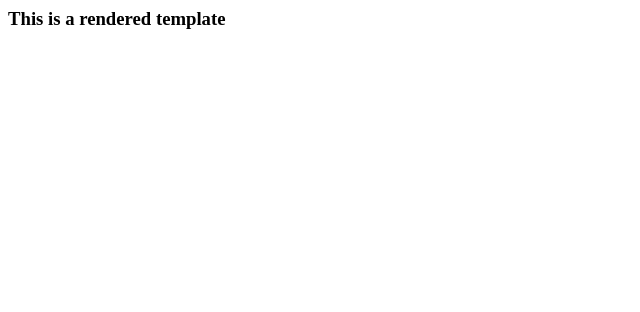
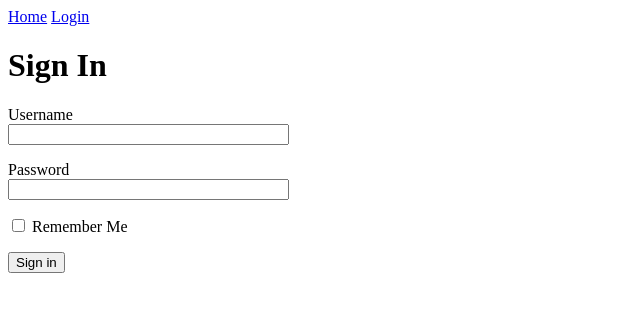
Before and after one commit to tryingtolearn11/322_project, a Flask app: page /login in a window 1280 px wide. Shown: the top 312 px of the page, without its empty margins (0-640 px from the left). Run offline with Flask 2, Linux system fonts and the light colour scheme.

Commit message:
login form & requirements.txt & secret_key

```diff
--- a/app/__init__.py
+++ b/app/__init__.py
@@ -2,4 +2,10 @@ from flask import Flask
 
 app = Flask(__name__)
 
+# TODO: This secret key is temporary
+# It will need its own file in the future
+# that will not get pushed to the repo.
+# FOR NOW, it remains here and just ignore it
+app.config['SECRET_KEY'] = 'you-will-never-guess'
+
 from app import routes
--- a/app/routes.py
+++ b/app/routes.py
@@ -1,5 +1,6 @@
 from app import app
-from flask import render_template
+from flask import render_template, url_for, redirect
+from app.forms import LoginForm
 
 ''' All Handlers go here. For example:
     Login function -> login(),
@@ -19,4 +20,5 @@ def index():
 # Login Page
 @app.route("/login")
 def login():
-    return render_template('login.html')
+    form = LoginForm()
+    return render_template('login.html', title='Sign In', form=form)
--- a/app/templates/base.html
+++ b/app/templates/base.html
@@ -1,7 +1,16 @@
 <html>
     <head>
-        <title> GradFirstZero </title>
+        {% if title %}
+        <title> {{ title }} - GradFirstZero </title>
+        {% else %}
+        <title> Welcome to GradFirstZero </title>
+        {% endif %}
     </head>
+    <div>
+        <a href="{{ url_for('index') }}" >Home</a>
+        <a href="{{ url_for('login') }}" >Login</a>
+    </div>
+
     <body>
         {% block content %} {% endblock %}
     </body>
--- a/app/templates/login.html
+++ b/app/templates/login.html
@@ -6,8 +6,19 @@
 
 {% block content %}
 
-    <body>
-        <h3> This is a rendered template </h3>
-    </body>
+    <h1> Sign In </h1>
+    <form action="" method="post" novalidate>
+        {{ form.hidden_tag() }}
+        <p>
+            {{ form.username.label }} <br>
+            {{ form.username(size=32) }}
+        </p>
+        <p>
+            {{ form.password.label }} <br>
+            {{ form.password(size=32) }}
+        </p>
+        <p> {{ form.remember_me() }} {{ form.remember_me.label }}</p>
+        <p> {{ form.submit() }} </p>
+    </form>
 
 {% endblock %}
```
Also changed, not shown: requirements.txt (added, +9 -0 lines).
